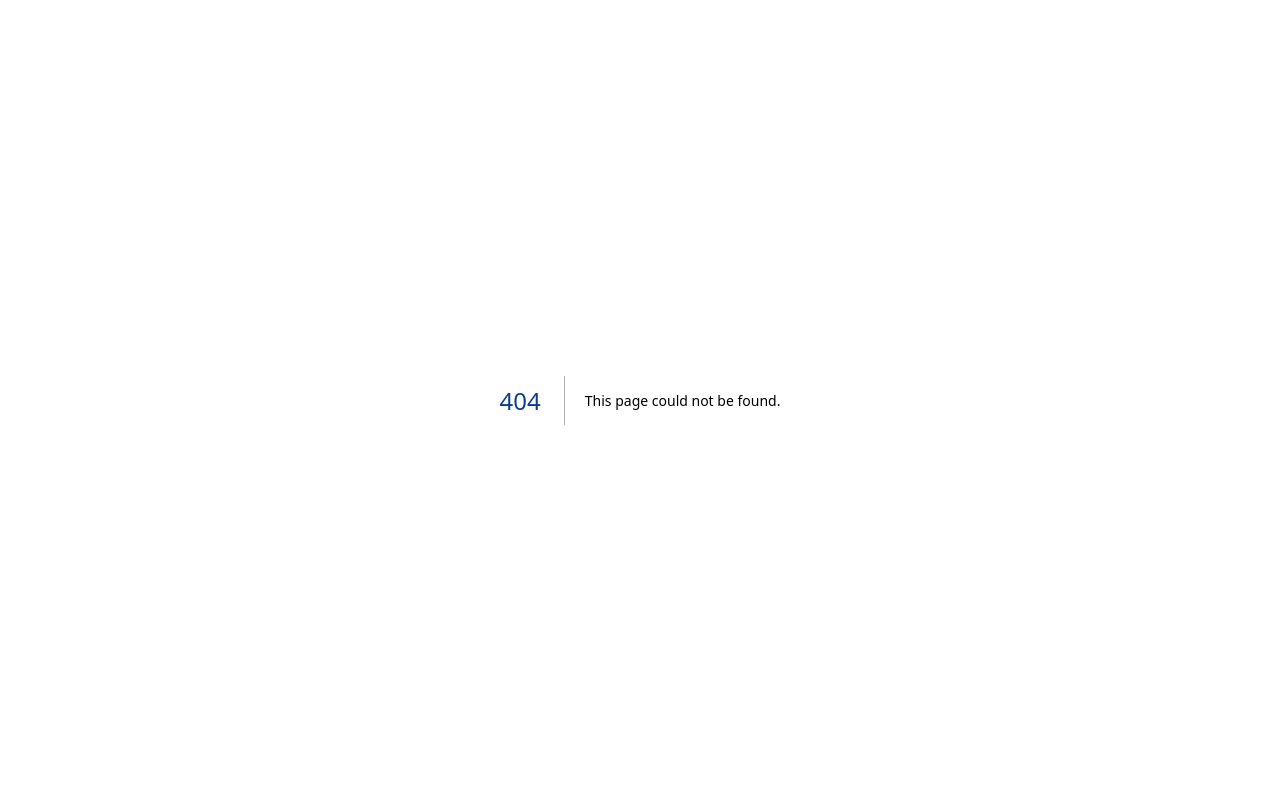
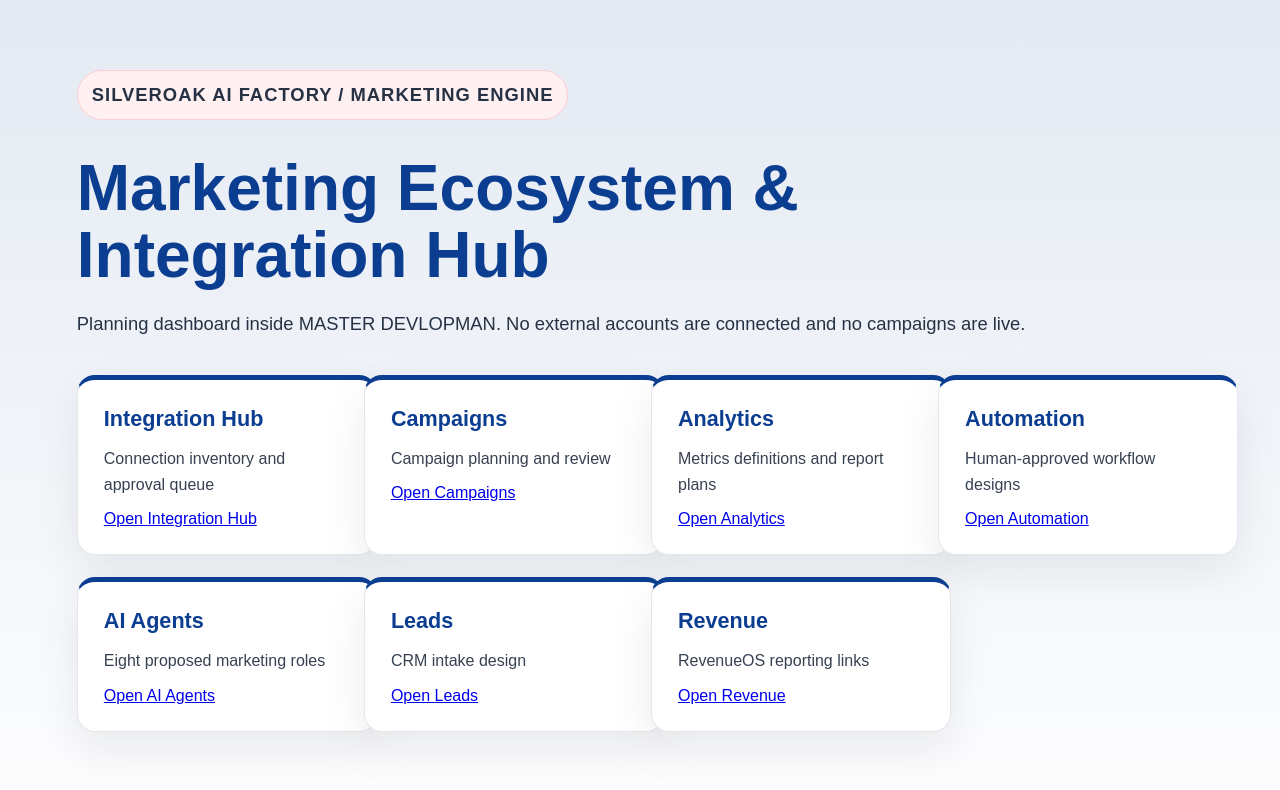
Before and after one commit to patrickprincivil/alliance_nasyonal_devlopman, a Next.js app: page /marketing-engine in a window 1280 px wide. Before the commit this address had no page. Shown: the top 790 px of the page. Built offline with nearby package versions, Linux system fonts and the light colour scheme.

Commit message:
feat: marketing ecosystem MVP app/marketing-engine/page.tsx

```diff
--- /dev/null
+++ b/app/marketing-engine/page.tsx
@@ -0,0 +1,12 @@
+import Link from "next/link";
+import { MARKETING_MODULES } from "@/lib/silveroak/marketing";
+export default function MarketingEnginePage() {
+  return <main className="page"><p className="eyebrow">Silveroak AI Factory / Marketing Engine</p>
+    <h1>Marketing Ecosystem & Integration Hub</h1>
+    <p>Planning dashboard inside MASTER DEVLOPMAN. No external accounts are connected and no campaigns are live.</p>
+    <section className="gridSection">{MARKETING_MODULES.map(m => <article className="card" key={m.slug}>
+      <h2>{m.label}</h2><p>{m.description}</p>
+      <Link href={`/marketing-engine/${m.slug}`}>Open {m.label}</Link>
+    </article>)}</section>
+  </main>;
+}
```
